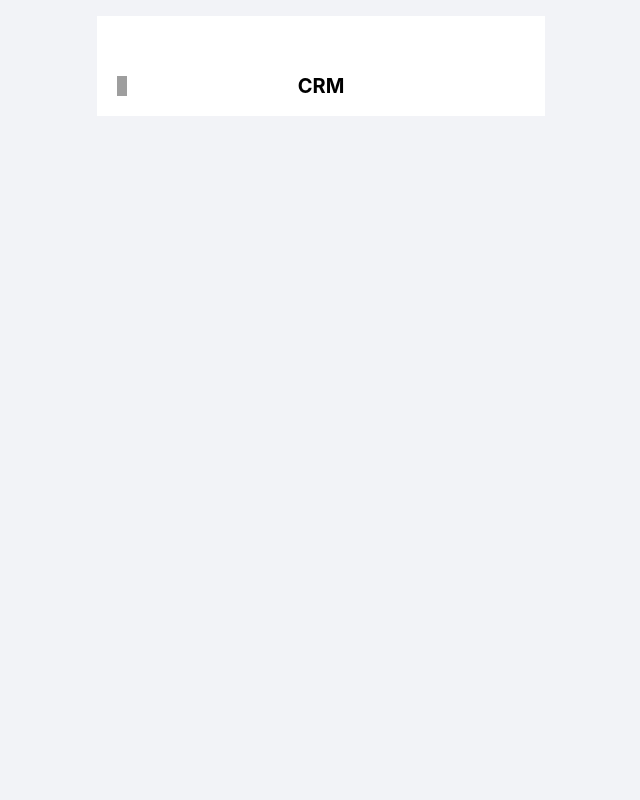
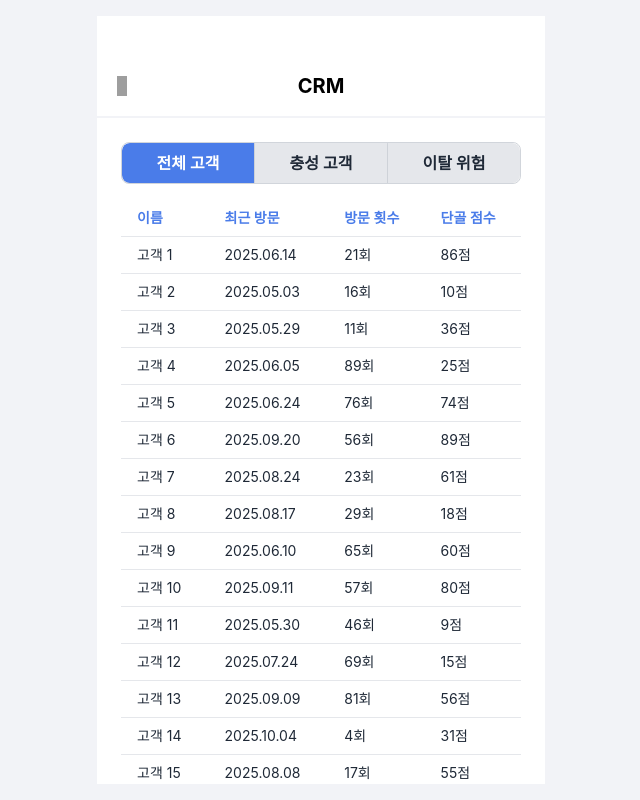
Before and after one commit to seongwon02/moki-campaign, a React (Vite) app in the folder frontend/: page /crm in a window 1280 px wide. Shown: the whole page, without its empty margins (319-959 px from the left). Built offline with nearby package versions, Linux system fonts and the light colour scheme; no server answers; sample sign-in values are in the browser's storage; grey boxes are pictures that could not be loaded.

Commit message:
feat(fe): 리스트 및 그에 해당하는 버튼 구현

```diff
--- a/frontend/src/pages/CRM.tsx
+++ b/frontend/src/pages/CRM.tsx
@@ -14,14 +14,38 @@ interface Customer {
 const CRM: React.FC = () => {
   const navigate = useNavigate();
   const [visibleCount, setVisibleCount] = useState(25);
+  const [activeList, setActiveList] = useState<"all" | "loyal" | "churn">(
+    "all"
+  );
 
-  const AllCustomer: Customer[] = Array.from({ length: 50 }, (_, i) => ({
+  const allCustomers: Customer[] = Array.from({ length: 50 }, (_, i) => ({
+    name: `고객 ${i + 1}`,
+    customer_id: i + 1,
+    visit_day_ago: Math.floor(Math.random() * 200) + 1, // 1 to 200 days ago
+    total_visit_count: Math.floor(Math.random() * 100) + 1, // 1 to 100 visits
+    loyalty_score: Math.floor(Math.random() * 100), // 50 to 100 loyalty score
+  }));
+
+  const loyalCustomers: Customer[] = Array.from({ length: 50 }, (_, i) => ({
     name: `고객 ${i + 1}`,
     customer_id: i + 1,
     visit_day_ago: Math.floor(Math.random() * 60) + 1, // 1 to 60 days ago
+    total_visit_count: Math.floor(Math.random() * 50) + 50, // 50 to 100 visits
+    loyalty_score: Math.floor(Math.random() * 30) + 70, // 70 to 100 loyalty score
+  }));
+
+  const churnRiskCustomers: Customer[] = Array.from({ length: 50 }, (_, i) => ({
+    name: `고객 ${i + 1}`,
+    customer_id: i + 1,
+    visit_day_ago: Math.floor(Math.random() * 140) + 60, // 60 to 200 days ago
     total_visit_count: Math.floor(Math.random() * 20) + 1, // 1 to 20 visits
-    loyalty_score: Math.floor(Math.random() * 50) + 50, // 50 to 100 loyalty score
+    loyalty_score: Math.floor(Math.random() * 50), // 50 to 100 loyalty score
   }));
+
+  const handleListChange = (list: "all" | "loyal" | "churn") => {
+    setActiveList(list);
+    setVisibleCount(25);
+  };
 
   const calculateLastVisitDate = (visitDayAgo: number) => {
     const today = new Date("2025-11-06T12:00:00Z"); // Fixed date from user context
@@ -38,6 +62,13 @@ const CRM: React.FC = () => {
   const handleShowMore = () => {
     setVisibleCount((prevCount) => prevCount + 25);
   };
+
+  const currentCustomers =
+    activeList === "all"
+      ? allCustomers
+      : activeList === "loyal"
+      ? loyalCustomers
+      : churnRiskCustomers;
 
   return (
     <div className="h-screen bg-[#F2F3F7] flex flex-col items-center p-4">
@@ -59,6 +90,84 @@ const CRM: React.FC = () => {
           </Button>
         </div>
       </div>
+      <div className="w-full max-w-md overflow-y-auto hide-scrollbar">
+        {/* Section 1: 고객 리스트 */}
+        <div className="bg-white xl p-6 mb-0.5">
+          <div className="flex mb-4 w-full border border-gray-300 rounded-lg overflow-hidden">
+            <Button
+              onClick={() => handleListChange("all")}
+              variant={activeList === "all" ? "primary" : "secondary"}
+              className="flex-grow rounded-l-lg rounded-r-none border-r border-gray-300"
+            >
+              전체 고객
+            </Button>
+            <Button
+              onClick={() => handleListChange("loyal")}
+              variant={activeList === "loyal" ? "primary" : "secondary"}
+              className="flex-grow rounded-none border-r border-gray-300"
+            >
+              충성 고객
+            </Button>
+            <Button
+              onClick={() => handleListChange("churn")}
+              variant={activeList === "churn" ? "primary" : "secondary"}
+              className="flex-grow rounded-r-lg rounded-l-none"
+            >
+              이탈 위험
+            </Button>
+          </div>
+
+          <div className="overflow-x-auto">
+            <table className="min-w-full bg-white">
+              <thead>
+                <tr>
+                  <th className="py-2 px-4 border-b text-left text-sm font-semibold text-[#4A7CE9]">
+                    이름
+                  </th>
+                  <th className="py-2 px-4 border-b text-left text-sm font-semibold text-[#4A7CE9]">
+                    최근 방문
+                  </th>
+                  <th className="py-2 px-4 border-b text-left text-sm font-semibold text-[#4A7CE9]">
+                    방문 횟수
+                  </th>
+                  <th className="py-2 px-4 border-b text-left text-sm font-semibold text-[#4A7CE9]">
+                    단골 점수
+                  </th>
+                </tr>
+              </thead>
+              <tbody>
+                {currentCustomers
+                  .slice(0, visibleCount)
+                  .map((customer) => (
+                    <tr key={customer.customer_id}>
+                      <td className="py-2 px-4 border-b text-sm text-gray-800">
+                        {customer.name}
+                      </td>
+                      <td className="py-2 px-4 border-b text-sm text-gray-800">
+                        {calculateLastVisitDate(customer.visit_day_ago)}
+                      </td>
+                      <td className="py-2 px-4 border-b text-sm text-gray-800">
+                        {customer.total_visit_count}회
+                      </td>
+                      <td className="py-2 px-4 border-b text-sm text-gray-800">
+                        {customer.loyalty_score}점
+                      </td>
+                    </tr>
+                  ))}
+              </tbody>
+            </table>
+          </div>
+          {visibleCount < currentCustomers.length && (
+            <Button
+              variant="plain"
+              className="w-full mt-4"
+              onClick={handleShowMore}
+            >
+              더보기
+            </Button>
+          )}
+        </div>
+      </div>
     </div>
   );
 };
```
